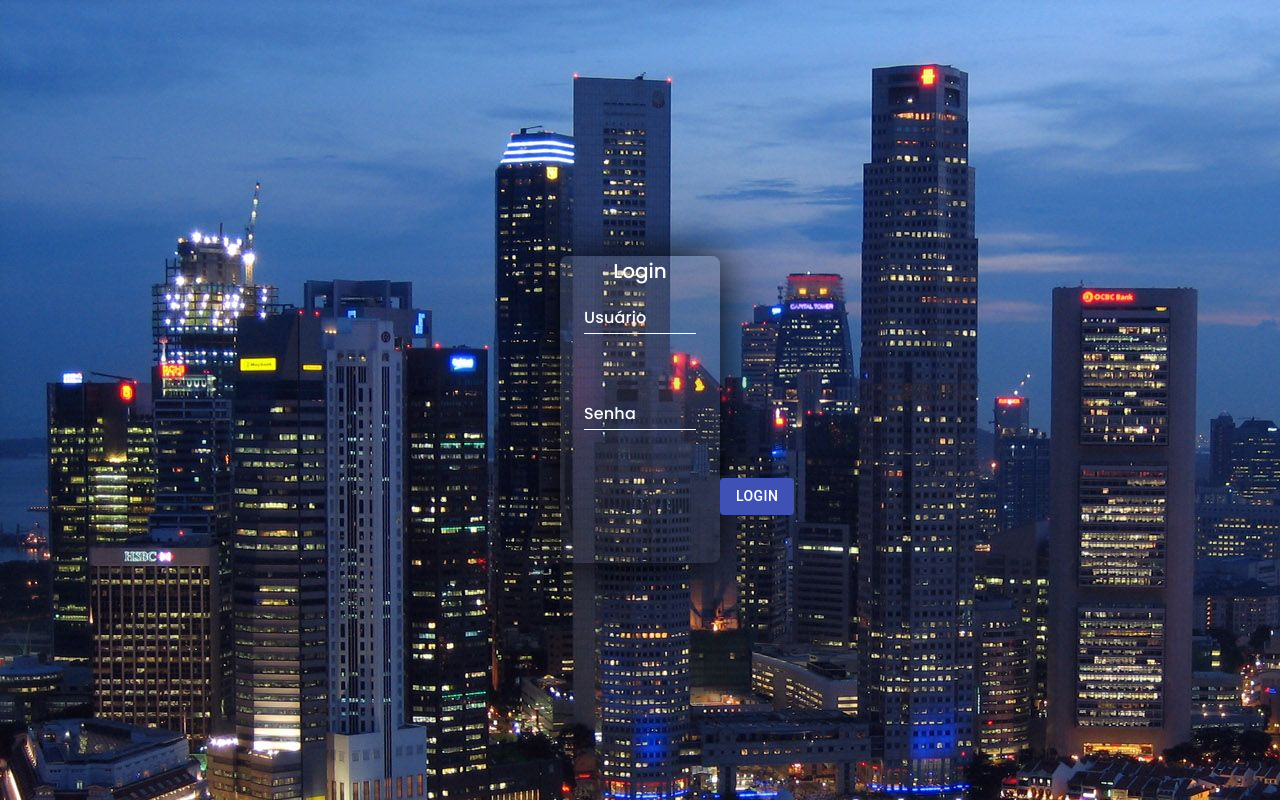
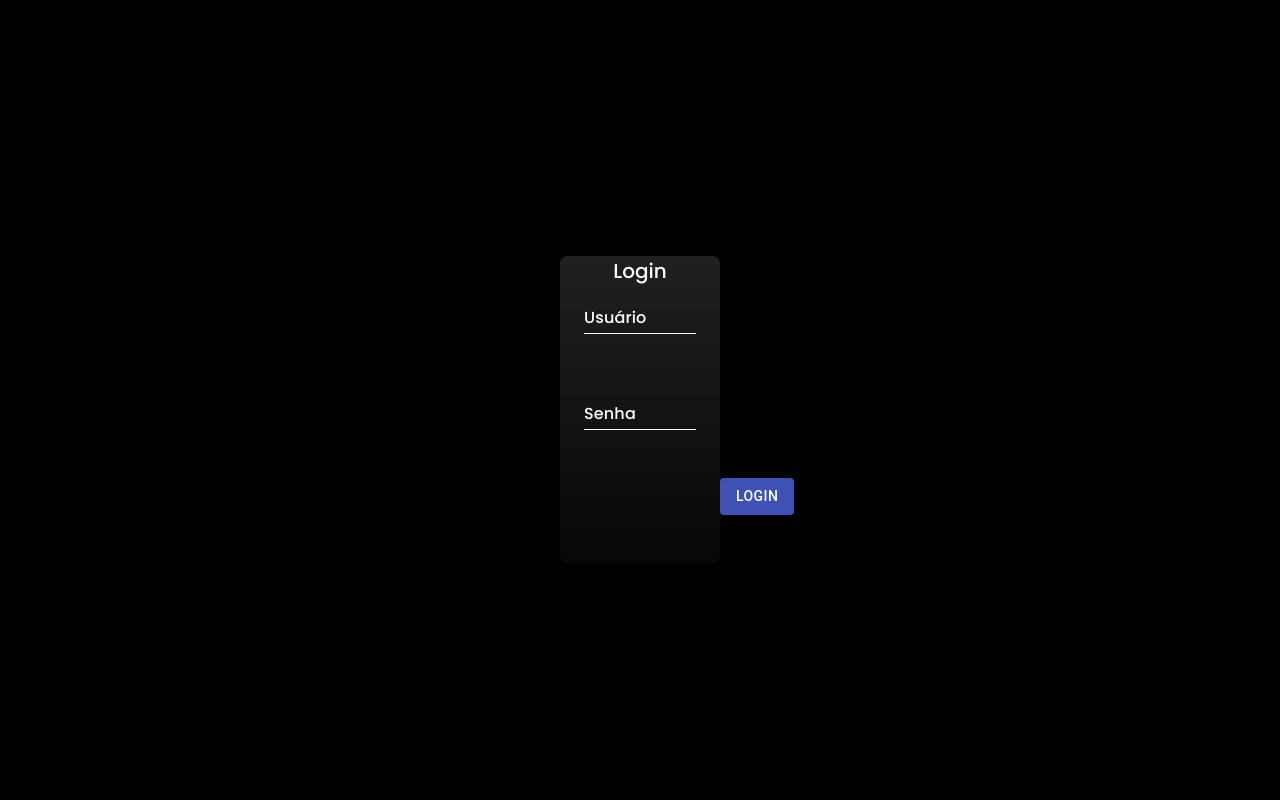
Before and after one commit to RonaldoTavares/Portfolio, a React (Create React App) app: page / in a window 1280 px wide. Built offline with nearby package versions, Linux system fonts and the light colour scheme.

Commit message:
background all black

```diff
--- a/src/features/LoginPageClass.js
+++ b/src/features/LoginPageClass.js
@@ -4,7 +4,7 @@ import image from '../assets/img/predios.jpg'
 const loginPageStyles = makeStyles(() => ({
     gridContainer: {
         height: '100vh',
-        background: 'url(' + image + ') no-repeat'
+        background: '#000'
       },
     boxlogin: {
         boxShadow: '0 0 3em black',
```
